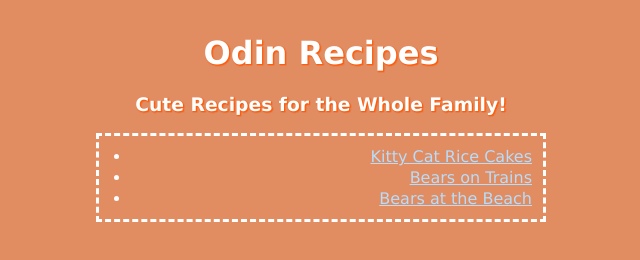
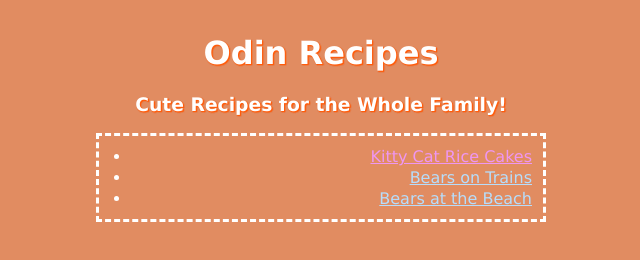
Before and after one commit to kyuyoungkim/odin-recipes, a plain HTML site: page index.html in a window 1280 px wide. In both pictures the pointer is over the link "Kitty Cat Rice Cakes". Shown: the whole page, without its empty margins (319-959 px from the left). Drawn offline with Linux system fonts and the light colour scheme.

Commit message:
Add hover, active, and focus color for links

```diff
--- a/style.css
+++ b/style.css
@@ -100,3 +100,9 @@ a:link {
 a:visited {
     color: #a21ca9;
 }
+
+a:hover,
+a:active,
+a:focus {
+    color: #ee96f2;
+}
```
